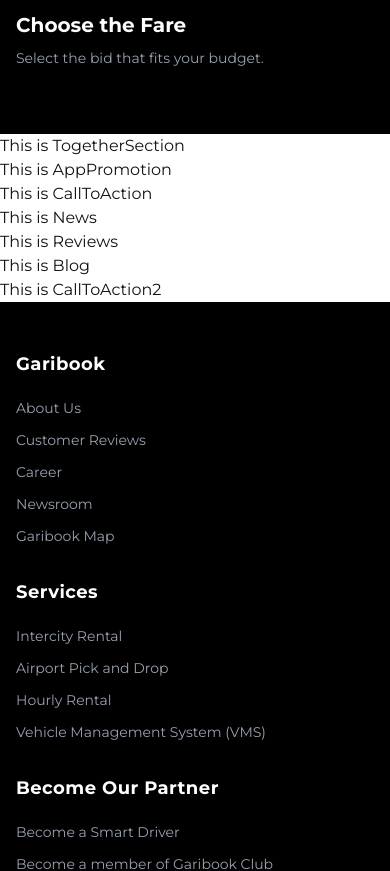
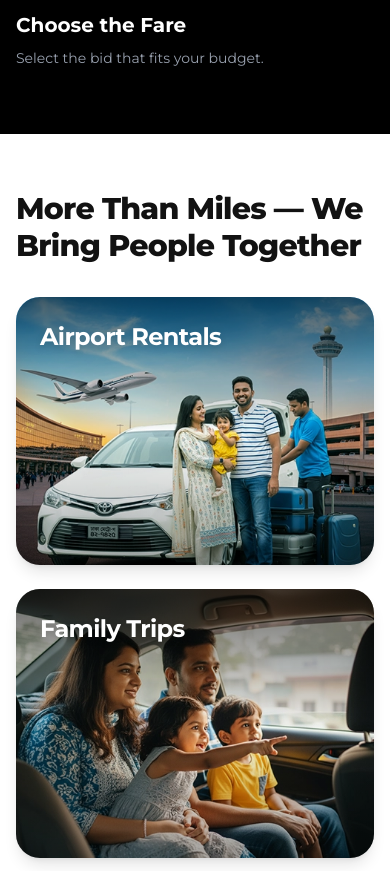
Before and after one commit to SazidulAlam47/garibook-homepage, a React (Vite) app: page / in a window 390 px wide. Shown: the part 3720-4591 px from the top of the page. Built offline with nearby package versions, Linux system fonts and the light colour scheme.

Commit message:
feat: implement Garibook together section

```diff
--- a/src/components/HomePageSections/TogetherSection/TogetherCard.tsx
+++ b/src/components/HomePageSections/TogetherSection/TogetherCard.tsx
@@ -1,8 +1,27 @@
-const TogetherCard = () => {
+interface TogetherCardProps {
+    image: string;
+    title: string;
+}
+
+const TogetherCard = ({ image, title }: TogetherCardProps) => {
     return (
-        <div>
-            <p>This is TogetherCard</p>
-            {/* for single card to map/loop */}
+        <div className="together-card group relative rounded-3xl overflow-hidden shadow-lg aspect-[4/3] sm:aspect-[3/3] md:aspect-[4/5] lg:aspect-[3/4] cursor-pointer">
+            {/* Background Image */}
+            <img
+                src={image}
+                alt={title}
+                className="w-full h-full object-cover transition-transform duration-700 ease-out group-hover:scale-108"
+            />
+
+            {/* Gradient Overlay */}
+            <div className="absolute inset-0 bg-gradient-to-b from-black/60 via-transparent to-black/30 group-hover:from-black/70 transition-colors duration-300" />
+
+            {/* Title Overlay */}
+            <div className="absolute top-0 left-0 right-0 p-6 sm:p-8 z-10">
+                <h4 className="text-2xl sm:text-3xl font-bold text-white tracking-tight drop-shadow-md">
+                    {title}
+                </h4>
+            </div>
         </div>
     );
 };
--- a/src/components/HomePageSections/TogetherSection/TogetherSection.tsx
+++ b/src/components/HomePageSections/TogetherSection/TogetherSection.tsx
@@ -1,8 +1,69 @@
+import { useRef, useLayoutEffect } from "react";
+import gsap from "gsap";
+import { ScrollTrigger } from "gsap/ScrollTrigger";
+import Container from "../../ui/Container";
+import TogetherCard from "./TogetherCard";
+
+import airportImg from "../../../assets/Airport Rental_Webp.webp";
+import familyImg from "../../../assets/family_trips.webp";
+import tourImg from "../../../assets/Group Tour_Webp.webp";
+
+gsap.registerPlugin(ScrollTrigger);
+
+const togetherCards = [
+    { id: "airport", title: "Airport Rentals", image: airportImg },
+    { id: "family", title: "Family Trips", image: familyImg },
+    { id: "tours", title: "Long Tours", image: tourImg },
+];
+
 const TogetherSection = () => {
+    const sectionRef = useRef<HTMLDivElement>(null);
+
+    useLayoutEffect(() => {
+        const ctx = gsap.context(() => {
+            gsap.fromTo(
+                ".together-card",
+                { opacity: 0, y: 35 },
+                {
+                    opacity: 1,
+                    y: 0,
+                    duration: 0.7,
+                    stagger: 0.15,
+                    ease: "power2.out",
+                    scrollTrigger: {
+                        trigger: sectionRef.current,
+                        start: "top 75%",
+                    },
+                }
+            );
+        }, sectionRef);
+
+        return () => ctx.revert();
+    }, []);
+
     return (
-        <div>
-            <p>This is TogetherSection</p>
-        </div>
+        <section ref={sectionRef} className="py-14 sm:py-20 bg-white">
+            <Container>
+                {/* Header */}
+                <div className="max-w-2xl mb-8 sm:mb-12">
+                    <h2 className="text-3xl sm:text-4xl md:text-5xl font-extrabold text-[#121212] tracking-tight leading-tight">
+                        More Than Miles — <br className="hidden sm:inline" />
+                        We Bring People Together
+                    </h2>
+                </div>
+
+                {/* 3 Cards Grid */}
+                <div className="grid grid-cols-1 md:grid-cols-3 gap-6 sm:gap-8">
+                    {togetherCards.map((card) => (
+                        <TogetherCard
+                            key={card.id}
+                            title={card.title}
+                            image={card.image}
+                        />
+                    ))}
+                </div>
+            </Container>
+        </section>
     );
 };
 
```
